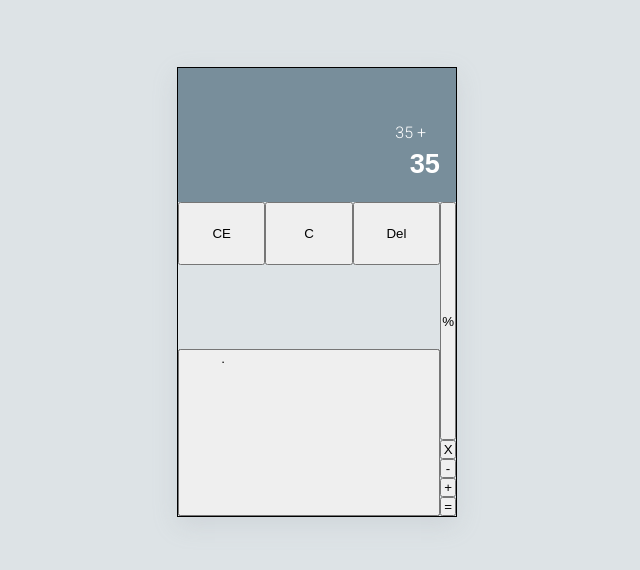
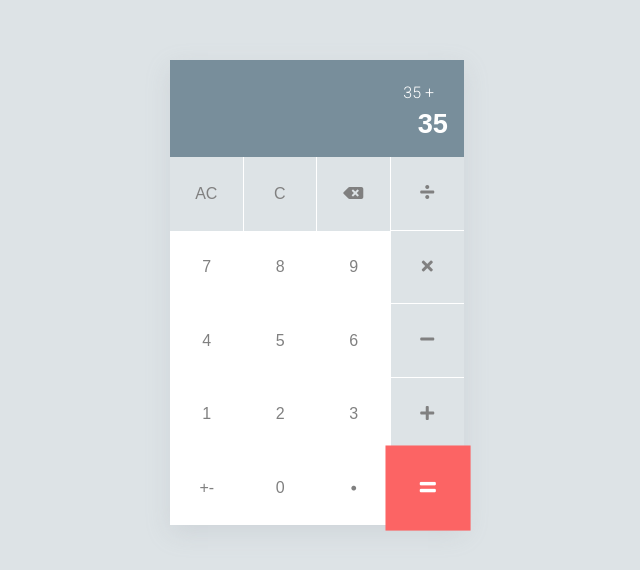
Before and after one commit to ceddah/Calculator_JS, a plain HTML site: page index.html in a window 1280 px wide. Shown: the part 108-678 px from the top of the page, without its empty margins (323-963 px from the left). Drawn offline with Linux system fonts and the light colour scheme.

Commit message:
Styles are done!

```diff
--- a/index.html
+++ b/index.html
@@ -5,6 +5,7 @@
     <meta http-equiv="X-UA-Compatible" content="IE=edge">
     <meta name="viewport" content="width=device-width, initial-scale=1.0">
     <link rel="stylesheet" href="styles/styles.css">
+    <link rel="stylesheet" href="https://cdnjs.cloudflare.com/ajax/libs/font-awesome/5.15.3/css/all.min.css" integrity="sha512-iBBXm8fW90+nuLcSKlbmrPcLa0OT92xO1BIsZ+ywDWZCvqsWgccV3gFoRBv0z+8dLJgyAHIhR35VZc2oM/gI1w==" crossorigin="anonymous" />
     <title>Calculator Project</title>
 </head>
 <body>
@@ -13,36 +14,27 @@
             <span class="current-operator">35 +</span>
             <input type="text" name="output" id="output" value="35">
         </div>
-        <!-- 5 cols 4 rows -->
         <section id="buttons">
-            <!-- col 1 - 4 -->
-            <div class="utility">
-                <button class="utility-btn">CE</button>
+                <button class="utility-btn">AC</button>
                 <button class="utility-btn">C</button>
-                <button class="utility-btn">Del</button>
-            </div>
-            <!-- col 4 - row 1 - 6 -->
-            <div class="operators">
-                <button class="operator" data-value="%">%</button>
-                <button class="operator" data-value="*">X</button>
-                <button class="operator" data-value="-">-</button>
-                <button class="operator" data-value="+">+</button>
-                <button class="equal">=</button>
-            </div>
-            <!-- col 1 - 4 , row 2 - 6 -->
-            <div class="numbers">
+                <button class="utility-btn"><i class="fas fa-backspace"></i></button>
+                <button class="operator" data-value="%"><i class="fas fa-divide"></i></button>
                 <button class="numbers">7</button>
                 <button class="numbers">8</button>
                 <button class="numbers">9</button>
+                <button class="operator" data-value="*"><i class="fas fa-times"></i></button>
                 <button class="numbers">4</button>
                 <button class="numbers">5</button>
                 <button class="numbers">6</button>
+                <button class="operator" data-value="-"><i class="fas fa-minus"></i></button>
                 <button class="numbers">1</button>
                 <button class="numbers">2</button>
                 <button class="numbers">3</button>
+                <button class="operator" data-value="+"><i class="fas fa-plus"></i></button>
                 <button class="numbers">+-</button>
                 <button class="numbers">0</button>
-                <button class="numbers">.</button>
+                <button class="numbers" data-value="."><i class="fas fa-circle"></i></button>
+                <button class="equal"><i class="fas fa-equals"></i></button>
             </div>
         </section>
     </article>
--- a/script.js
+++ b/script.js
@@ -0,0 +1,3 @@
+//DOM / Variables
+const output = document.getElementById('output');
+const prevValue = document.querySelector('.current-operator');
--- a/styles/styles.css
+++ b/styles/styles.css
@@ -3,8 +3,8 @@
     --bg-color: #DDE3E6;
     --output-color: #788e9b;
     --equal-btn: #FC6464;
-    --buttons-color: #96A6AC;
-    --box-shadow-color: #CAB9B9;
+    /* --buttons-color: #96A6AC;
+    --box-shadow-color: #CAB9B9; */
 }
 
 * {
@@ -26,12 +26,12 @@ body {
 }
 
 #calculator {
-    border: 1px solid #000;
-    width: 280px;
-    height: 450px;
+    width: 294px;
+    height: 465px;
     display: flex;
     flex-direction: column;
     box-shadow: rgba(149, 157, 165, 0.2) 0px 8px 24px;
+    position: relative;
 }
 
 #calculator .display {
@@ -41,7 +41,7 @@ body {
 }
 
 #calculator .display #output {
-    margin-top: 5rem;
+    margin-top: 3rem;
     height: 2rem;
     width: 100%;
     padding: 0px 1rem;
@@ -57,7 +57,7 @@ body {
 
 #calculator .display .current-operator {
     position: absolute;
-    bottom: 60px;
+    bottom: 55px;
     right: 30px;
     color: #fff;
     font-weight: 300;
@@ -65,32 +65,74 @@ body {
 
 #calculator #buttons {
     flex: 0.7;
-    display: grid;
-    grid-template-columns: repeat(3, 1fr);
-    grid-template-rows: repeat(5, 1fr);
-    grid-template-areas: 'CE C Del divide';
+    background-color: royalblue;
+    display: flex;
+    flex-wrap: wrap;
 }
 
-#calculator #buttons .utility {
-    grid-column: 1 / span 4;
-    grid-row: 1;
-    display: grid;
-    grid-template-columns: repeat(3, 1fr);
+#calculator #buttons button {
+    width: 73.5px;
+    height: 73.5px;
+    font-size: 16px;
+    color: #808080;
+    cursor: pointer;
 }
 
-#calculator #buttons .operators {
-    grid-column: 5;
-    grid-row: 1 / span 6;
-    display: grid;
-    grid-template-columns: 1fr;
-    width: 100%;
-    grid-template-rows: repeat(1, 5fr);
+
+#calculator #buttons .operator,
+#calculator #buttons .utility-btn {
+    background-color: var(--bg-color);
+    transition: background-color 0.2s ease-in-out;
+}
+
+#calculator #buttons .operator:hover,
+#calculator #buttons .utility-btn:hover {
+    background-color: #cfd6da;
+}
+
+#calculator #buttons .utility-btn {
+    border: none;
+    border-right: 1px solid #fff;
+}
+
+#calculator #buttons .operator {
+    border:none;
+    border-bottom: 1px solid #fff;
+    transition: background-color 0.2s ease-in-out;
 }
 
 #calculator #buttons .numbers {
-    grid-column: 1 / 4;
-    grid-row: 2 / span 6;
-    display: grid;
-    grid-template-columns: repeat(3, 1fr);
-    grid-template-rows: repeat(3, 1fr);
+    border: none;
+    /* border: 1px solid var(--bg-color); */
+    background-color: #fff;
+    transition: background-color 0.1s ease-in-out;
 }
+
+#calculator #buttons .numbers[data-value="."] {
+    font-size: 5px;
+}
+#calculator #buttons .numbers:hover {
+    background-color: rgb(245, 243, 243);
+}
+
+#calculator #buttons .equal {
+    background-color: var(--equal-btn);
+    border: none;
+    color: #fff !important;
+    position: absolute;
+    bottom: 0;
+    right: 0;
+    transform: scale(1.15);
+    transition: background-color 0.2s ease-in-out;
+}
+#calculator #buttons .equal:hover {
+    background-color: #f15454;
+}
+
+#calculator #buttons button:active:not(.equal) {
+    background-color: rgb(211, 233, 233);
+}
+
+#calculator #buttons .equal:active {
+    background-color: #e25050
+}
```
